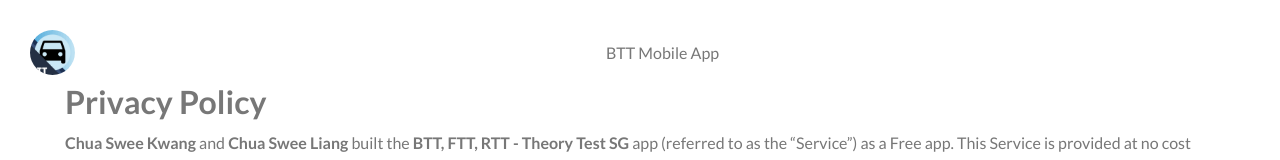
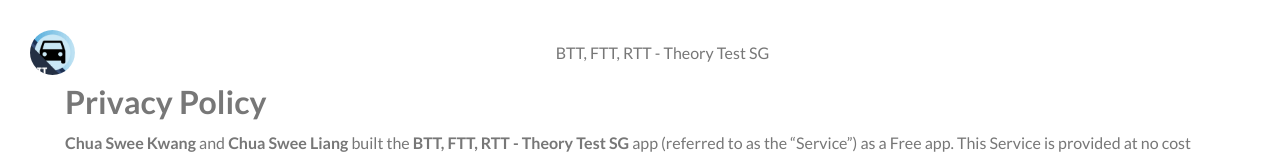
Before and after one commit to Sweekwang/Mobile-App-Website, a Next.js app in the folder btt/: page /privacyPolicy in a window 1280 px wide. Shown: the top 160 px of the page. Built offline with nearby package versions, Linux system fonts and the light colour scheme.

Commit message:
Update title

```diff
--- a/btt/pages/privacyPolicy/index.js
+++ b/btt/pages/privacyPolicy/index.js
@@ -12,7 +12,7 @@
         height="45"
         className={styles.logo}
       />
-      <p className={styles.navTitle}>BTT Mobile App</p>
+      <p className={styles.navTitle}>BTT, FTT, RTT - Theory Test SG</p>
       <div></div>
     </nav>
 
```
